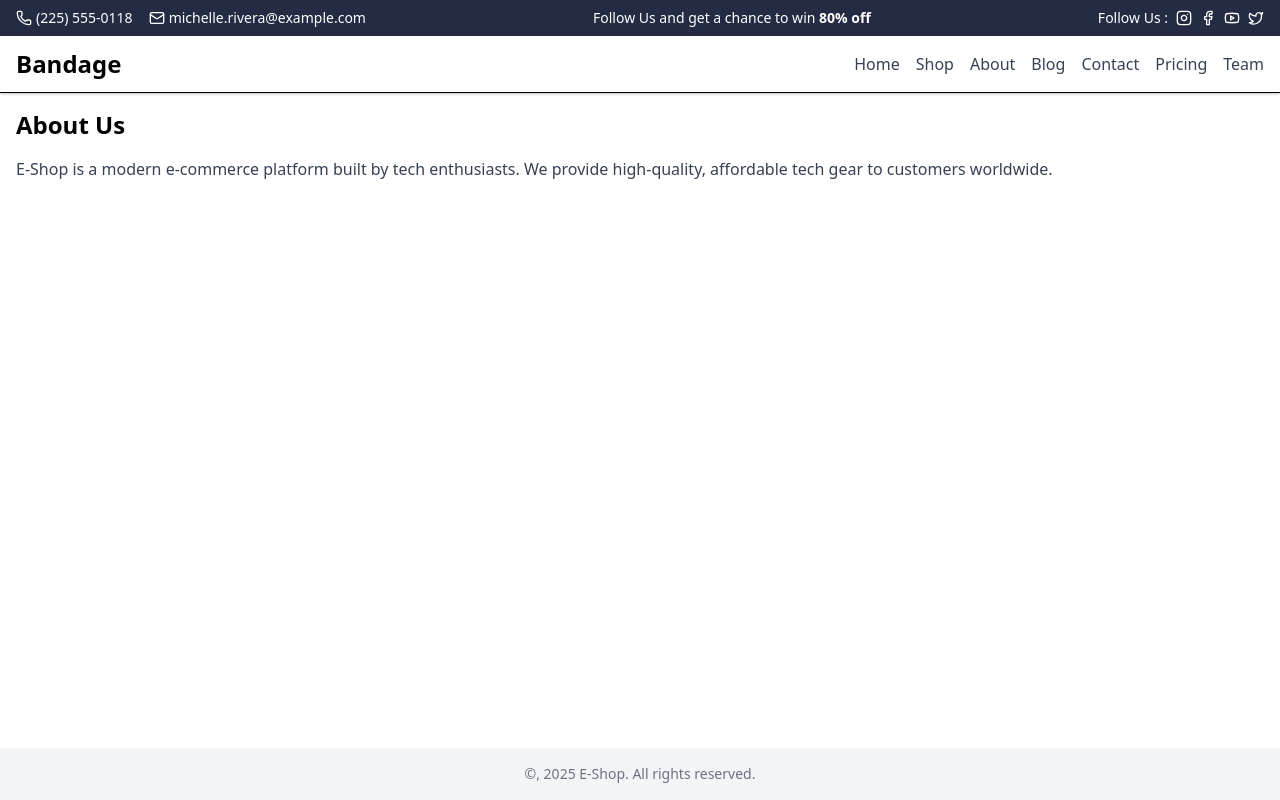
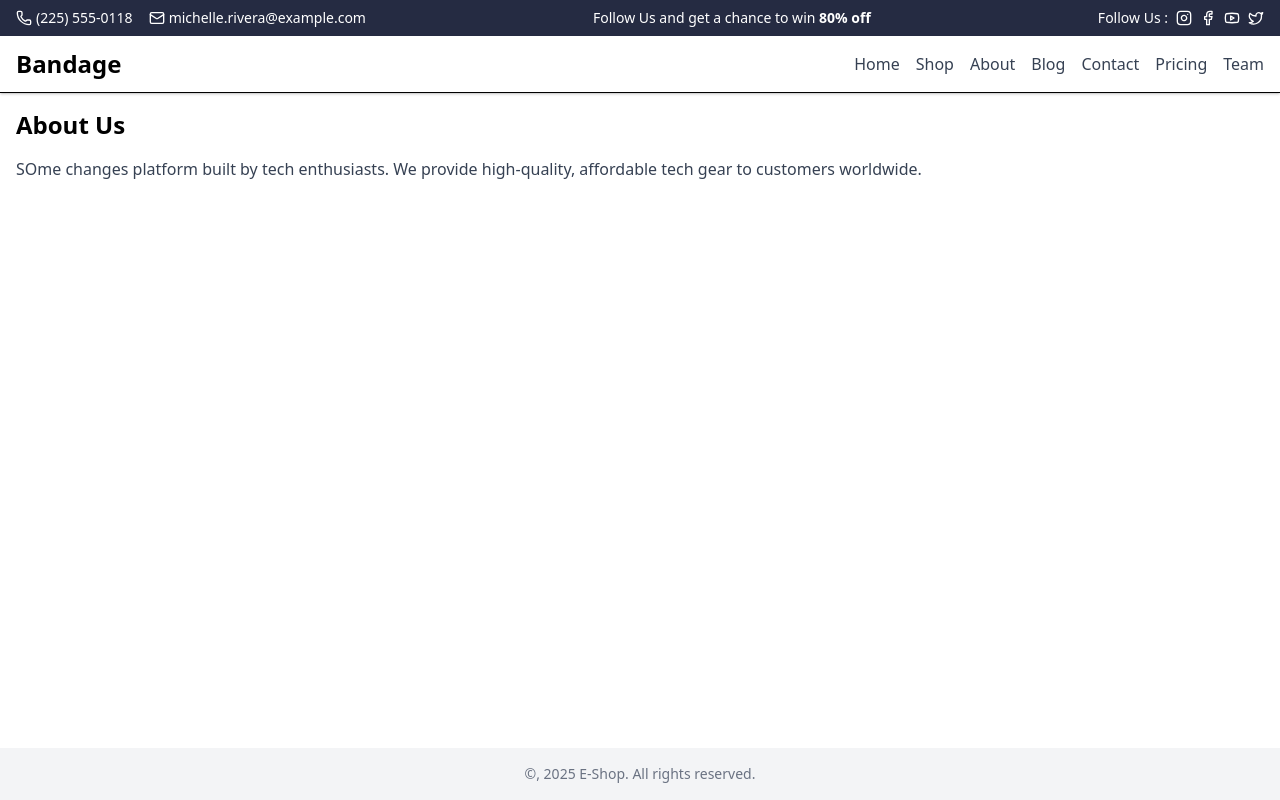
Before and after one commit to mmustafademirhann/e-co-repo, a React (Vite) app: page /about in a window 1280 px wide. Built offline with nearby package versions, Linux system fonts and the light colour scheme.

Commit message:
Some changes

```diff
--- a/src/pages/About.jsx
+++ b/src/pages/About.jsx
@@ -3,7 +3,7 @@ const About = () => {
       <div className="p-4">
         <h1 className="text-2xl font-bold mb-4">About Us</h1>
         <p className="text-gray-700">
-          E-Shop is a modern e-commerce platform built by tech enthusiasts. We provide high-quality, affordable tech gear to customers worldwide.
+          SOme changes platform built by tech enthusiasts. We provide high-quality, affordable tech gear to customers worldwide.
         </p>
       </div>
     )
```
